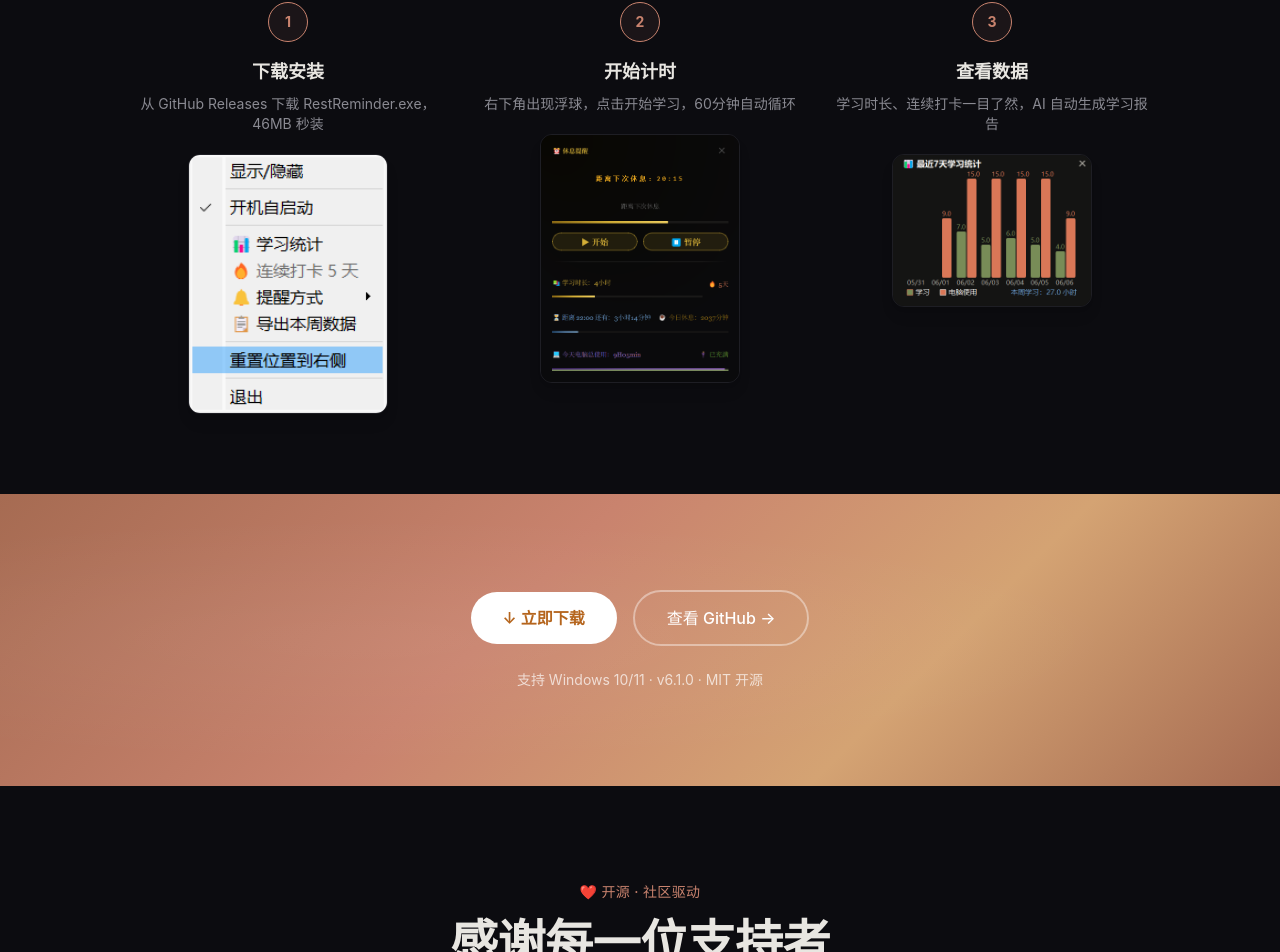
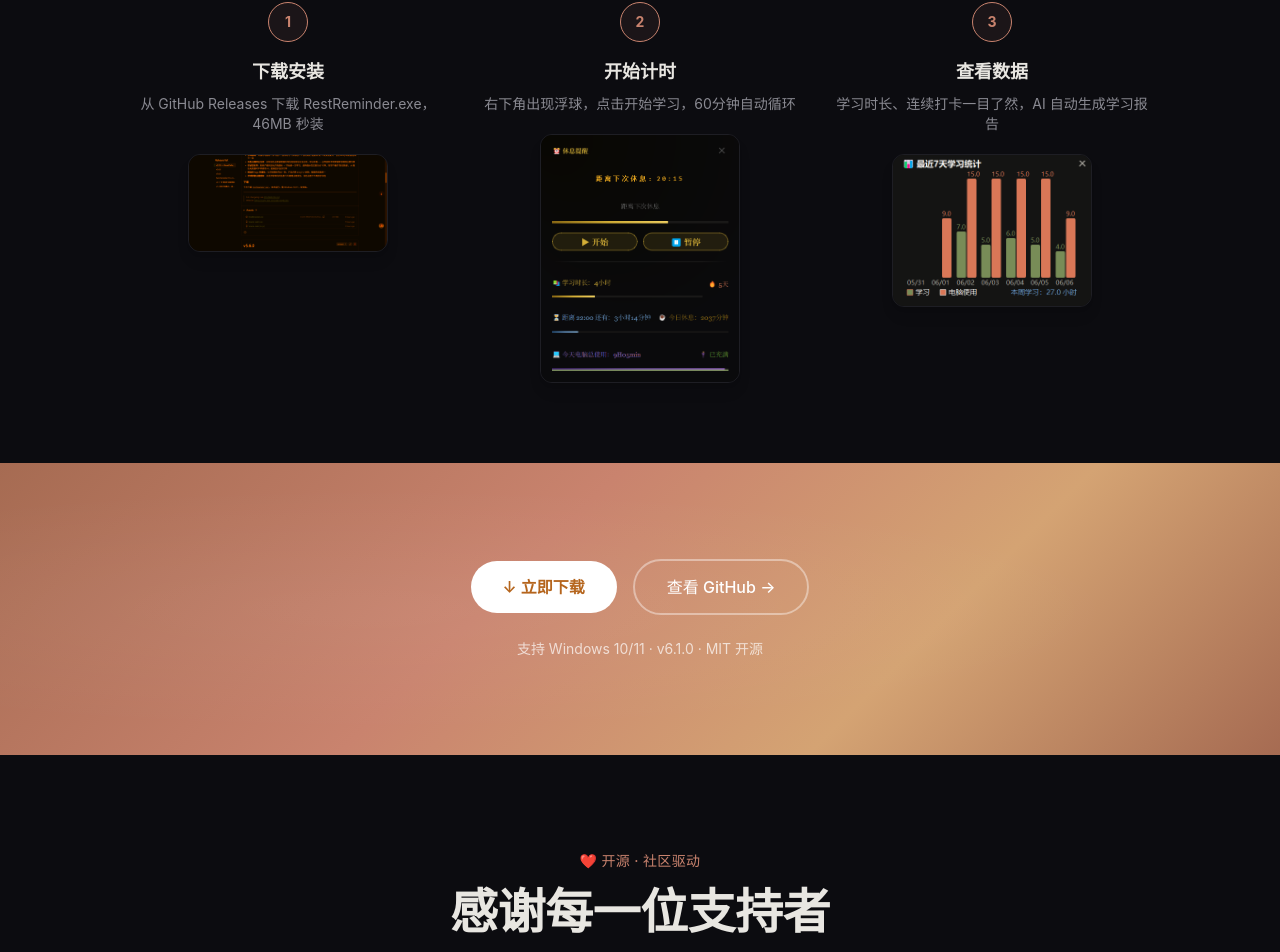
Before and after one commit to kuangketongxue/library-remind, a Next.js app in the folder rest-reminder-site/: page / in a window 1280 px wide. Shown: the part 1224-2176 px from the top of the page. Built offline with nearby package versions, Linux system fonts and the light colour scheme.

Commit message:
fix: QStackedWidget lazy-loading index mismatch causing wrong tab content deploy: replace download screenshot with GitHub releases page

```diff
--- a/rest-reminder-site/src/components/Download.tsx
+++ b/rest-reminder-site/src/components/Download.tsx
@@ -7,7 +7,7 @@ const steps = [
     num: "1",
     title: "下载安装",
     desc: "从 GitHub Releases 下载 RestReminder.exe，46MB 秒装",
-    img: "/screenshot-menu.png",
+    img: "/screenshot-download.png",
   },
   {
     num: "2",
```
Also changed, not shown: rest-reminder-site/public/screenshot-download.png (added), 1 other file (tests, documents, lock files or other folders).
